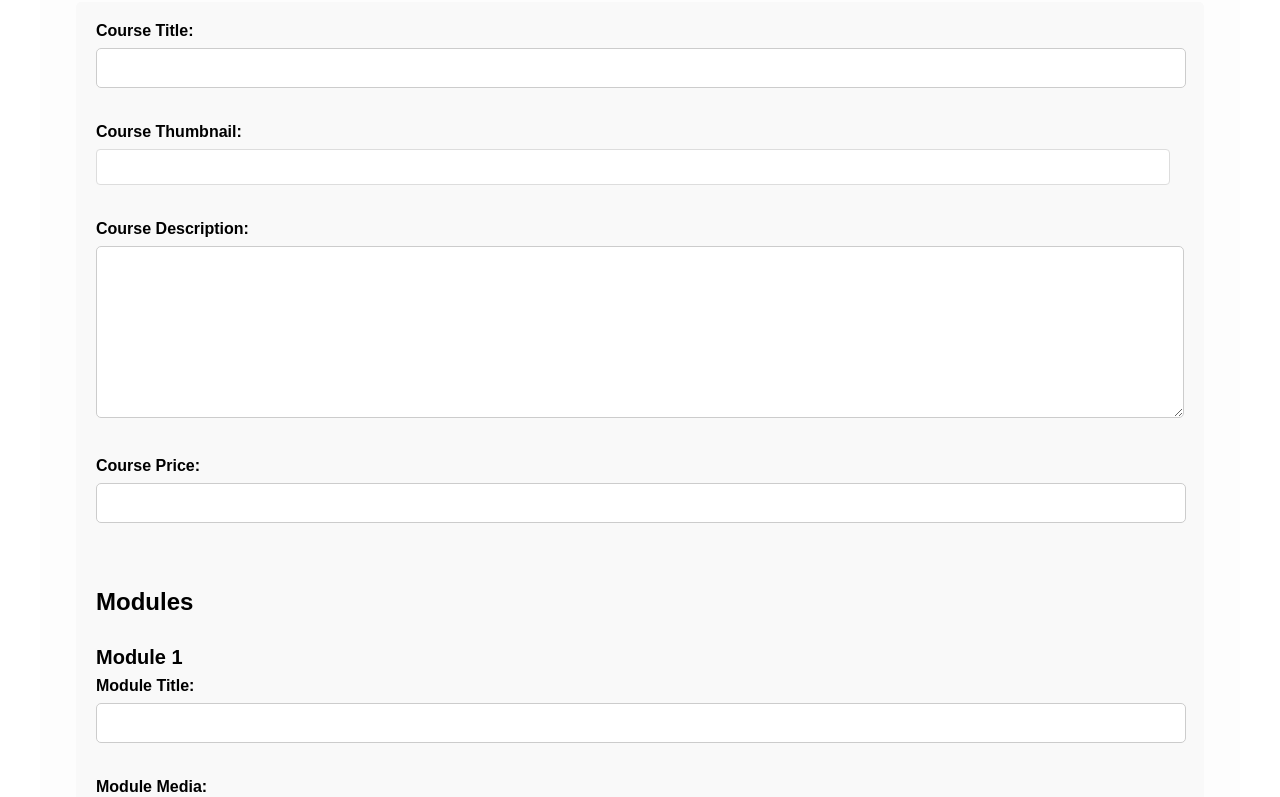
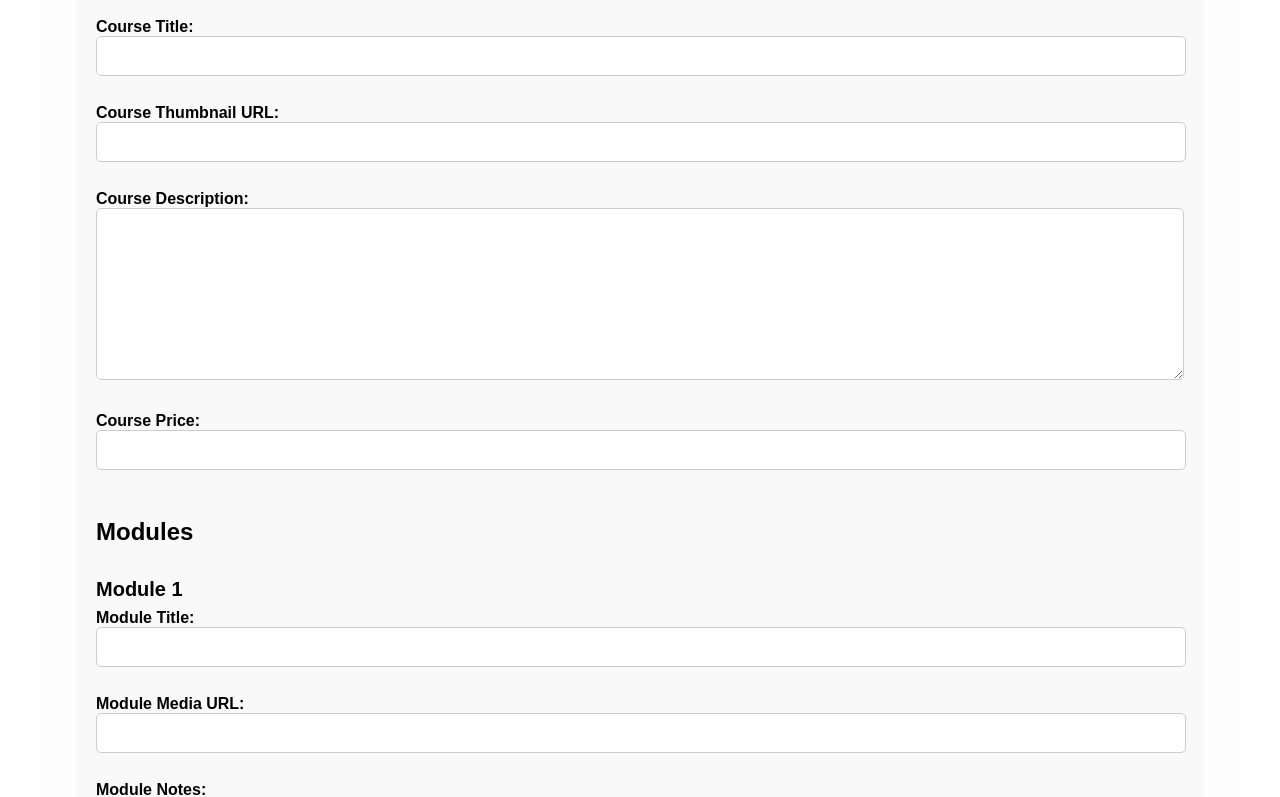
Before and after one commit to mmwandera/phase5, a React (Vite) app in the folder frontend/: page /dashboard/add-course in a window 1280 px wide. Shown: the part 220-1017 px from the top of the page. Built offline with nearby package versions, Linux system fonts and the light colour scheme; a web font is replaced by a local one.

Commit message:
integrated post course function

```diff
--- a/frontend/src/admin-components/AddCourse.jsx
+++ b/frontend/src/admin-components/AddCourse.jsx
@@ -1,53 +1,90 @@
-import './addCourse.css';
+import axios from 'axios';
+import React, { useState } from 'react';
+import './addCourse.css'; // Ensure this CSS file includes styles that make the form more appealing
 import Footer from './reusable-components/Footer';
 import Header from './reusable-components/Header';
 
 export default function AddCourse() {
+  const [course, setCourse] = useState({
+    title: '',
+    description: '',
+    thumbnail: '',
+    price: '',
+    modules: Array(10).fill({ title: '', media: '', notes: '' }), // Initialize with 10 empty modules
+  });
+
+  // Function to handle input changes for course details
+  const handleInputChange = (e) => {
+    setCourse({ ...course, [e.target.name]: e.target.value });
+  };
+
+  // Function to handle changes in module details
+  const handleModuleChange = (index, e) => {
+    const newModules = [...course.modules];
+    newModules[index] = { ...newModules[index], [e.target.name]: e.target.value };
+    setCourse({ ...course, modules: newModules });
+  };
+
+  // Function to handle form submission
+  const handleSubmit = async (e) => {
+    e.preventDefault();
+    const adminId = localStorage.getItem('adminId'); // Retrieve the admin ID from local storage
+
+    try {
+      await axios.post('http://localhost:5000/add-course', { ...course, admin_id: adminId });
+      alert('Course added successfully');
+      // Optionally, clear the form or redirect the user to another page
+    } catch (error) {
+      console.error('Error adding course:', error);
+      alert('Error adding course');
+    }
+  };
+
   return (
-    <div className="add-course">
+    <div className="add-course-page">
       <Header />
       <main className="add-course-main">
-        <h1 className="add-course-heading">Add New Course</h1>
-        <form className="course-form">
-          <div className="form-group">
-            <label htmlFor="courseTitle">Course Title:</label>
-            <input type="text" id="courseTitle" name="courseTitle" />
-          </div>
-          <div className="form-group">
-            <label htmlFor="courseThumbnail">Course Thumbnail:</label>
-            <input type="type" id="courseThumbnail" name="courseThumbnail" />
-          </div>
-          <div className="form-group">
-            <label htmlFor="courseDescription">Course Description:</label>
-            <textarea id="courseDescription" name="courseDescription"></textarea>
-          </div>
-          <div className="form-group">
-            <label htmlFor="coursePrice">Course Price:</label>
-            <input type="text" id="coursePrice" name="coursePrice" />
-          </div>
+        <h1>Add New Course</h1>
+        <form onSubmit={handleSubmit} className="course-form">
+          {/* Course Details Inputs */}
+          <label>
+            Course Title:
+            <input type="text" name="title" value={course.title} onChange={handleInputChange} />
+          </label>
+          <label>
+            Course Thumbnail URL:
+            <input type="text" name="thumbnail" value={course.thumbnail} onChange={handleInputChange} />
+          </label>
+          <label>
+            Course Description:
+            <textarea name="description" value={course.description} onChange={handleInputChange}></textarea>
+          </label>
+          <label>
+            Course Price:
+            <input type="text" name="price" value={course.price} onChange={handleInputChange} />
+          </label>
 
-          {/* Modules Section */}
-          <h2 className="module-heading">Modules</h2>
-          {/* Repeat the following section 10 times */}
-          {[...Array(10)].map((_, index) => (
-            <div key={index} className="module-form">
+          {/* Modules Inputs */}
+          <h2>Modules</h2>
+          {course.modules.map((module, index) => (
+            <div key={index} className="module-section">
               <h3>Module {index + 1}</h3>
-              <div className="form-group">
-                <label htmlFor={`moduleTitle${index}`}>Module Title:</label>
-                <input type="text" id={`moduleTitle${index}`} name={`moduleTitle${index}`} />
-              </div>
-              <div className="form-group">
-                <label htmlFor={`moduleMedia${index}`}>Module Media:</label>
-                <input type="text" id={`moduleMedia${index}`} name={`moduleMedia${index}`} />
-              </div>
-              <div className="form-group">
-                <label htmlFor={`moduleNotes${index}`}>Module Notes:</label>
-                <textarea id={`moduleNotes${index}`} name={`moduleNotes${index}`}></textarea>
-              </div>
+              <label>
+                Module Title:
+                <input type="text" name="title" value={module.title} onChange={(e) => handleModuleChange(index, e)} />
+              </label>
+              <label>
+                Module Media URL:
+                <input type="text" name="media" value={module.media} onChange={(e) => handleModuleChange(index, e)} />
+              </label>
+              <label>
+                Module Notes:
+                <textarea name="notes" value={module.notes} onChange={(e) => handleModuleChange(index, e)}></textarea>
+              </label>
             </div>
           ))}
 
-          <button type="submit" className="submit-button">Submit</button>
+          <button type="submit" className="submit-button">Submit Course</button>
         </form>
       </main>
       <Footer />
```
Also changed, not shown: 2 other files (tests, documents, lock files or other folders).
